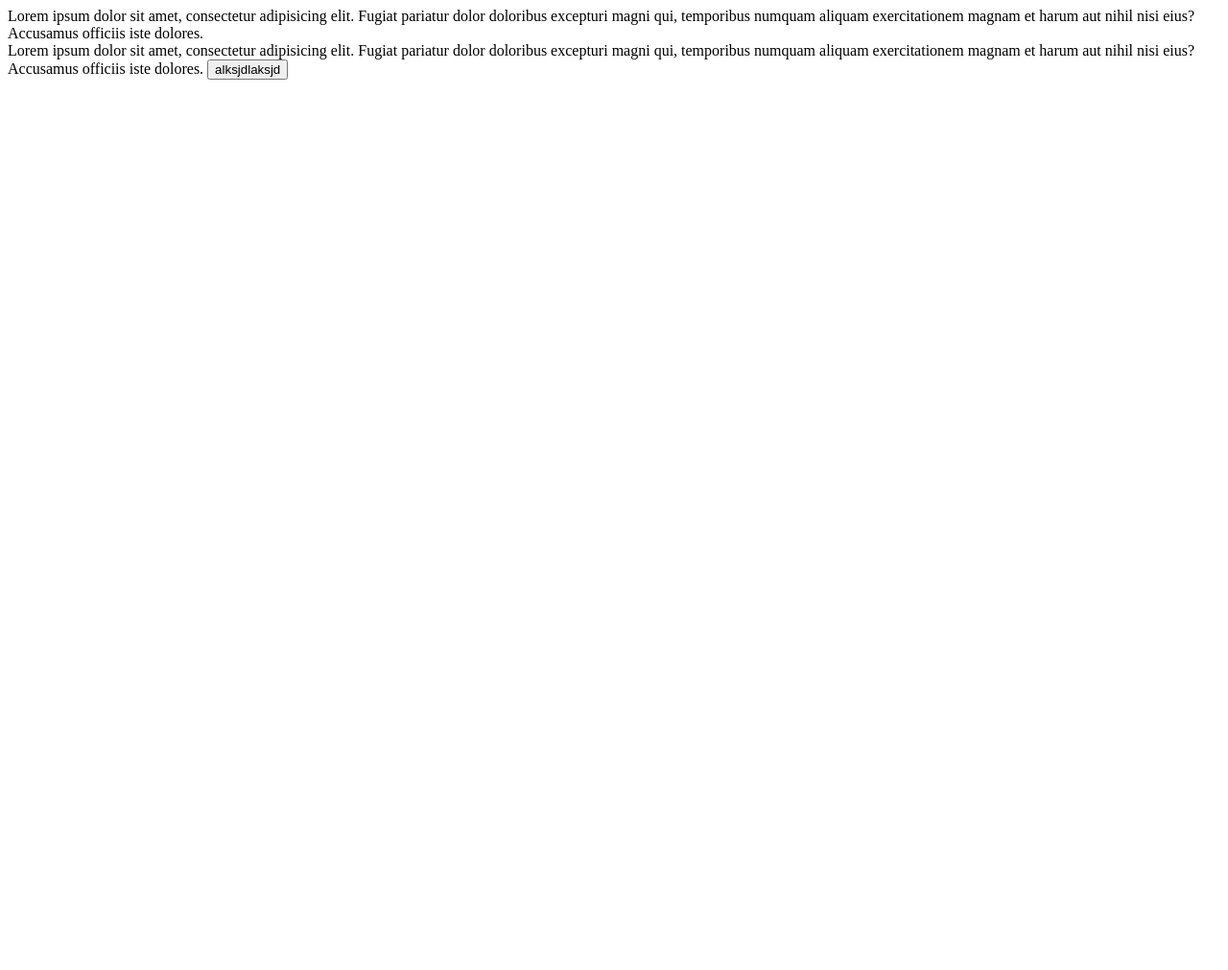
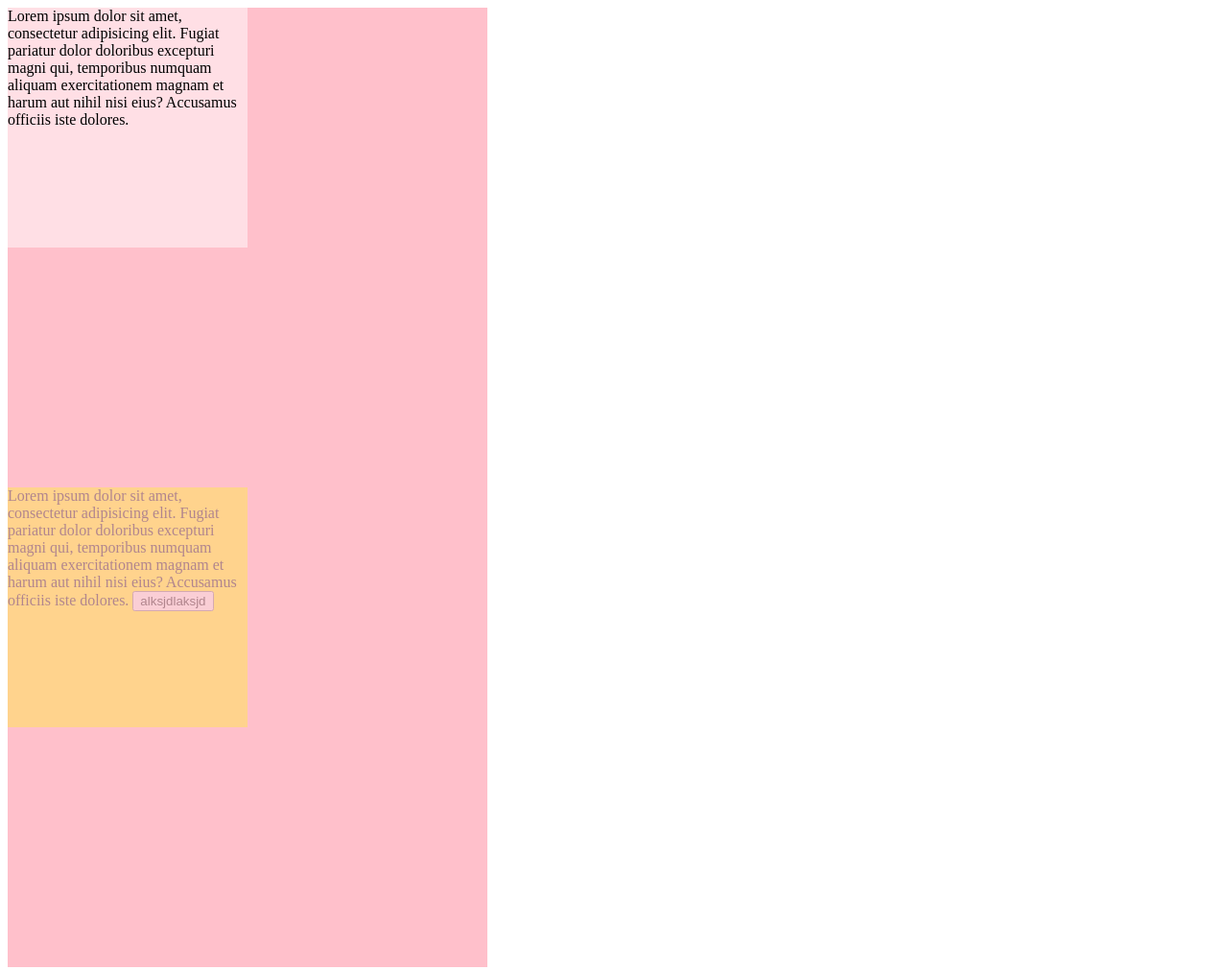
Before and after one commit to qchris101/Assorted-CSS-Properties, a plain HTML site: page Opacity/index.html in a window 1280 px wide. Shown: the whole page at 96% size. Before the commit the page ends 800 px from the top, so only its background shows below. Drawn offline with Linux system fonts and the light colour scheme.

Commit message:
Completed Opacity Lesson

```diff
--- a/Opacity/app.css
+++ b/Opacity/app.css
@@ -1,3 +1,19 @@
 section {
+    width: 500px;
+    height: 500px;
+    background-color: pink
+}
 
+#rgba { /* this will allow for text to be normally visible while only changing the background  */
+    width: 50%;
+    height: 50%;
+    background-color: rgba(255,255,255,0.5);
+    /* background-color: ; #00cca0b9  The last 3 spaces will determine opacity when using hexadecimal (0b9)*/
 }
+
+#opacity{/* this block of code using the opacity attribute will cause any text to also be blurred */
+    width: 50%;
+    height: 50%;
+    background-color:yellow ;
+    opacity: 0.3;
+}
```
